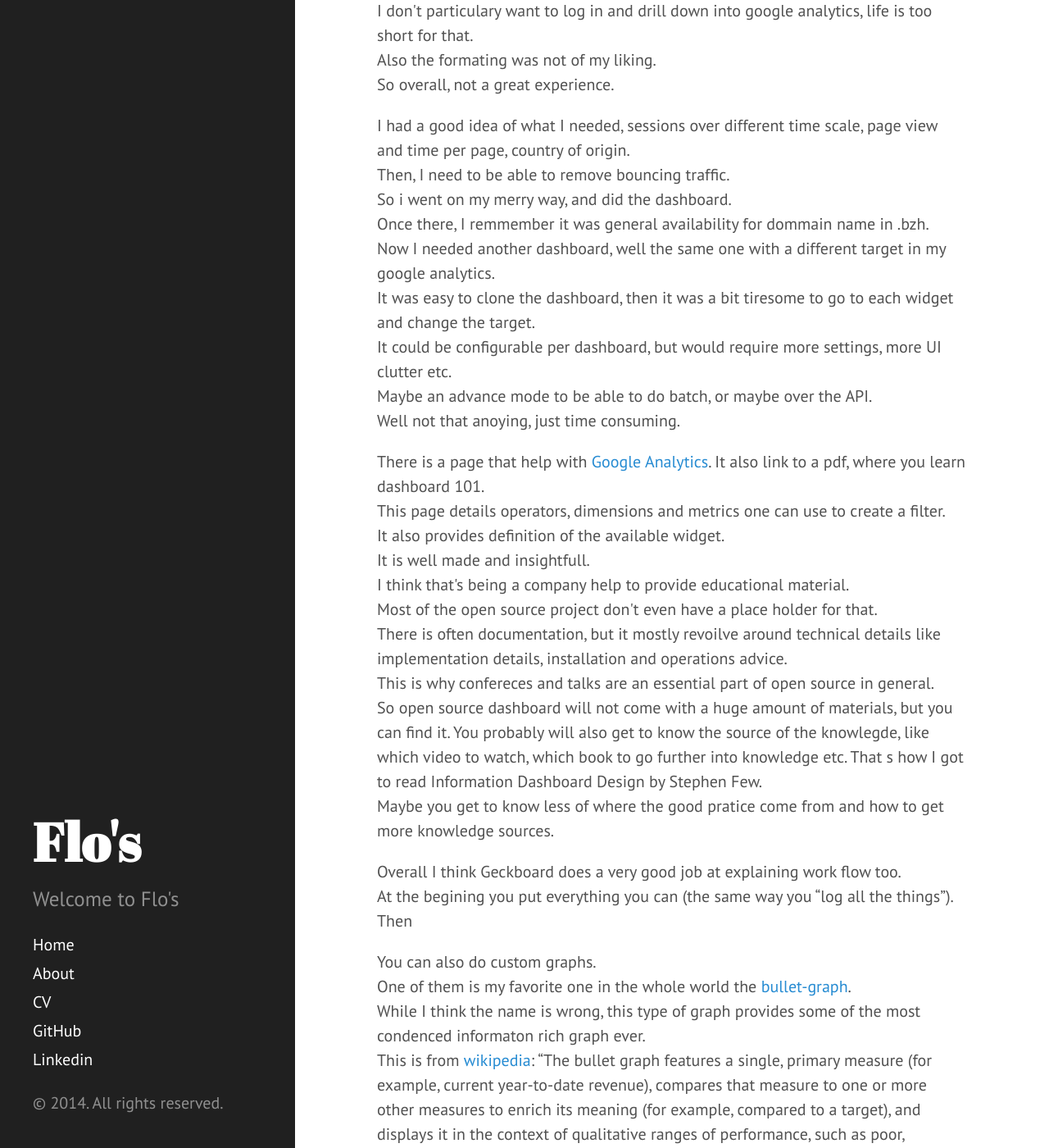
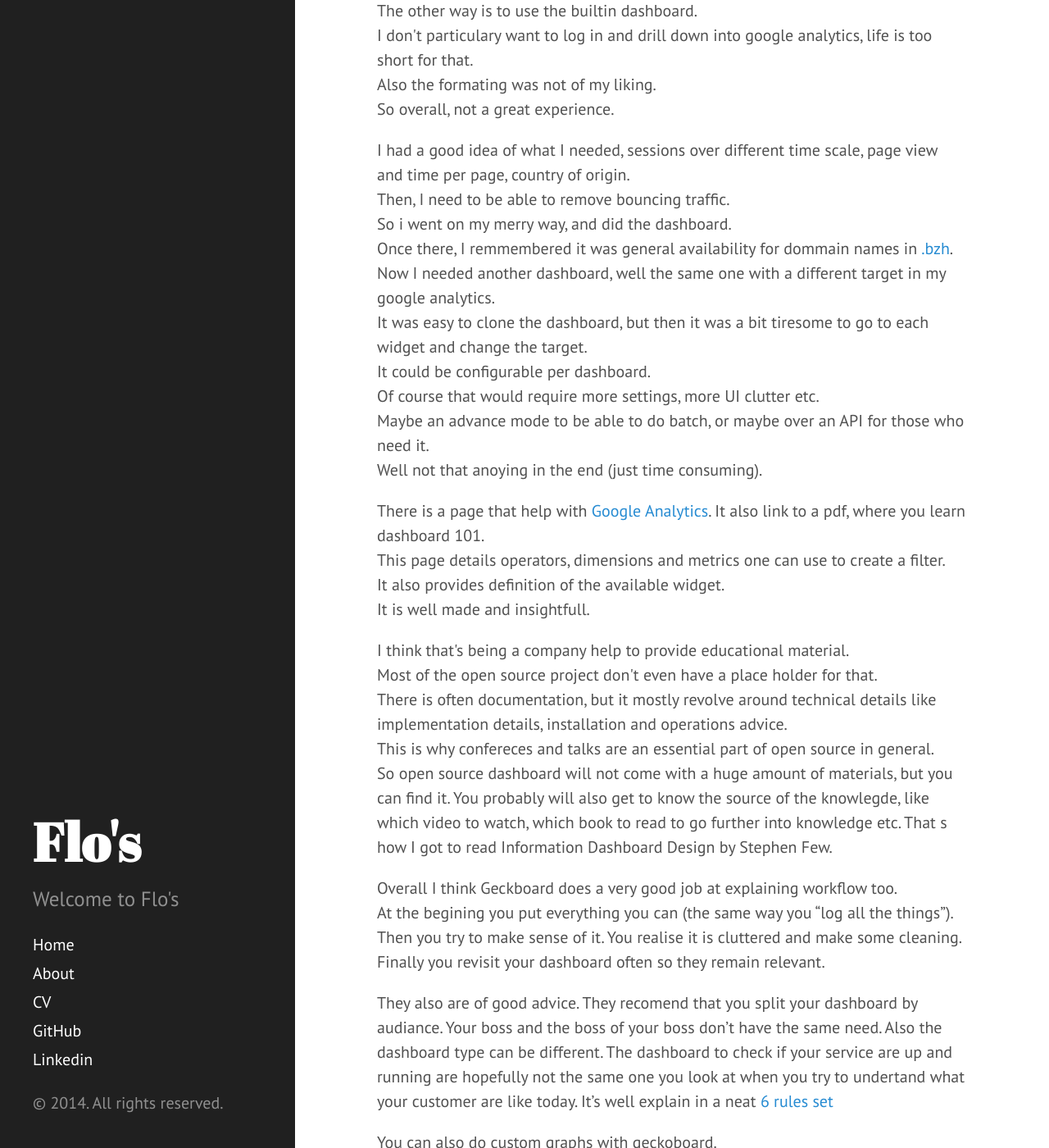
Before and after one commit to raudf/raudf.github.io, a Jekyll site: the page built from _posts/2014-12-04-geckboard.md, in a window 1280 px wide and 1400 px high, scrolled down 762 px. Shown: the whole window at 82% size. Built offline with Jekyll 4.4.1, drawn with Linux system fonts in a browser that asks for light colours; Markdown is read by kramdown in place of the engine named in the settings; some of the changed text lies outside the part shown.

Commit message:
typo
typo

```diff
--- a/_posts/2014-12-04-geckboard.md
+++ b/_posts/2014-12-04-geckboard.md
@@ -19,6 +19,7 @@ I&#39;m not using it massivelly, just enought to give some vanity metrics to my
 Basically I was using what Google Analytics provided.
 I got an email delivered every morning(ish) to both of us.
 The good thing is my dad like email, the bad thing is that I already have [enought emails](http://theoatmeal.com/comics/email_monster).
+Plus I have it delivered as two pdf with is not really great eaither.
 The other way is to use the builtin dashboard.
 I don&#39;t particulary want to log in and drill down into google analytics, life is too short for that.
 Also the formating was not of my liking.
@@ -27,50 +28,62 @@ So overall, not a great experience.
 I had a good idea of what I needed, sessions over different time scale, page view and time per page, country of origin.
 Then, I need to be able to remove bouncing traffic.
 So i went on my merry way, and did the dashboard.
-Once there, I remmember it was general availability for dommain name in .bzh.
+Once there, I remmembered it was general availability for dommain names in [.bzh](http://www.pik.bzh/).
 Now I needed another dashboard, well the same one with a different target in my google analytics.
-It was easy to clone the dashboard, then  it was a bit tiresome to go to each widget and change the target.
-It could be configurable per dashboard, but would require more settings, more UI clutter etc.
-Maybe an advance mode to be able to do batch, or maybe over the API.
-Well not that anoying, just time consuming.
+It was easy to clone the dashboard, but then it was a bit tiresome to go to each widget and change the target.
+It could be configurable per dashboard.
+Of course that would require more settings, more UI clutter etc.
+Maybe an advance mode to be able to do batch, or maybe over an API for those who need it.
+Well not that anoying in the end (just time consuming).
 
 There is a page that help with [Google Analytics](https://www.geckoboard.com/learn/help-and-support/how-to-guides/google-analytics-and-filters).
 It also link to a pdf, where you learn dashboard 101.
 This page details operators, dimensions and metrics one can use to create a filter.
 It also provides definition of the available widget.
 It is well made and insightfull.
+
 I think that&#39;s being a company help to provide educational material.
 Most of the open source project don&#39;t even have a place holder for that.
-There is often documentation, but it mostly revoilve around technical details like implementation details, installation and operations advice.
+There is often documentation, but it mostly revolve around technical details like implementation details, installation and operations advice.
 This is why confereces and talks are an essential part of open source in general.
 So open source dashboard will not come with a huge amount of materials, but you can find it.
-You probably will also get to know the source of the knowlegde, like which video to watch, which book to go further into knowledge etc.
+You probably will also get to know the source of the knowlegde, like which video to watch, which book to read to go further into knowledge etc.
 That s how I got to read Information Dashboard Design by Stephen Few.
-Maybe you get to know less of where the good pratice come from and how to get more knowledge sources.
 
-Overall I think Geckboard does a very good job at explaining work flow too.
+Overall I think Geckboard does a very good job at explaining workflow too.
 At the begining you put everything you can (the same way you "log all the things").
-Then
+Then you try to make sense of it.
+You realise it is cluttered and make some cleaning.
+Finally you revisit your dashboard often so they remain relevant.
 
-You can also do custom graphs.
+They also are of good advice.
+They recomend that you split your dashboard by audiance.
+Your boss and the boss of your boss don't have the same need.
+Also the dashboard type can be different.
+The dashboard to check if your service are up and running are hopefully not the same one you look at when you try to undertand what your customer are like today.
+It's well explain in a neat [6 rules set](https://www.geckoboard.com/blog/building-great-dashboards-6-golden-rules-to-successful-dashboard-design/)
+
+
+You can also do custom graphs with geckoboard.
 One of them is my favorite one in the whole world the [bullet-graph](https://developer.geckoboard.com/#bullet-graph).
 While I think the name is wrong, this type of graph provides some of the most condenced informaton rich graph ever.
 This is from [wikipedia](http://en.wikipedia.org/wiki/Bullet_graph):
 "The bullet graph features a single, primary measure (for example, current year-to-date revenue), compares that measure to one or more other measures to enrich its meaning (for example, compared to a target), and displays it in the context of qualitative ranges of performance, such as poor, satisfactory, and good. The qualitative ranges are displayed as varying intensities of a single hue to make them discernible by those who are color blind and to restrict the use of colors on the dashboard to a minimum."
+
+I have no use for the ranges under the bullet graph bar in my dashbaord, hence I didn&#39;t use it.
 I don&#39;t have conversion goals or expectation out of page views/sessions etc.
-For those 2 dashboard, I have no use for the ranges under the bullet graph bar, hence I didn&#39;t use it.
-Still it is available and that can only noted as a good understanding of dashboard from teh Geckobaord team.
+Still it is available and that can only noted as a good understanding power a dashboard can provide.
 On the other side, the Geck-o-Meter, a [Tachometer](http://en.wikipedia.org/wiki/Tachometer) is also available.
 And unless they are many people displaying speed with Geckoboard, it&#39;s probably not for the best.
+Actually same goes for pie chart, they are bad and should be banned.
 Any kind of bar or sparkline would do the same job, with more data in a smaller space.
 If you are not sure why you don&#39;t want to waste space, watch this talk by [Jarkko Laine](http://vimeo.com/75318590).
 Actually go watch all the video from [monitorama](http://monitorama.com/) and [monitorama.eu](http://monitorama.eu/).
-Actually same goes for pie chart, they are bad and should be banned.
 
-
-I also looked at polling data from APIs.
-So far I fint it quite limiting.
-Geckoboard expect you to create an API, and you to pull from it, not say poll from github or the other people that you depend on.
+Finally I looked at polling data from APIs.
+So far I find it quite limiting.
+Geckoboard expect you to create an API, and you to pull from it.
+Not say poll from github or the other people that you depend on and graph that.
 They actually expect 'Items' like [in this exemple](https://developer.geckoboard.com/#text):
 
 {% highlight js %}
@@ -99,14 +112,17 @@ It means that if you want to consume say, [github api](https://status.github.com
 I also checked the push options for widget.
 I found an [sinatra app](https://github.com/geckoboard/push-sinatra-example) on the geckboard twiter.
 I even made a [pull request](https://github.com/geckoboard/push-sinatra-example/pull/1) because the link to the documentation was now outdated.
-That done i also added a bit more information about where to get the API and Widget key.
+That done I also added a bit more information about where to get the API and Widget key.
 Finally I uploaded the code to [openshift](https://www.openshift.com/).
 Here it is, a [geckoboard push api tester](http://geckoboard-kyzh.rhcloud.com/).
 
 What is missing ?
-* A way to do snapshot and commit messages (as in git commit message) when you do
-* Tooltip: it is definitly missing to give more understanding of the data. Especially to explain the secondary number (one might no know the period the primary number is compared to)
-* The inability to fiddle with the api polling results.
+* A way to do snapshot (to come back to a previous state)
+* commit messages (as in git commit message) when you do change the dashboard.
+* Tooltips: it is definitly missing to give more understanding of the data. Especially to explain the secondary number (one might no know the period the primary number is compared to)
+* The possibility to fiddle with the api polling results.
 * A middle price tag for individual with more than 1 dashboard, but say less than 60 quid a month to spend on a rather nice dashboard.
 
-If you like geckboard and would like 10% off, you can always use [this link](http://ssqt.co/bSEX)
+There are [alternatives](http://alternativeto.net/software/geckoboard/).
+One of my favorite one is [dashing](http://dashing.io/) if you have the possibility to run it by yourself.
+If you like geckboard and would like 10% off, you can always use [this link](http://ssqt.co/bSEX).
```
Also changed, not shown: other parts of _posts/2014-12-04-geckboard.md (+2 -2 lines).
